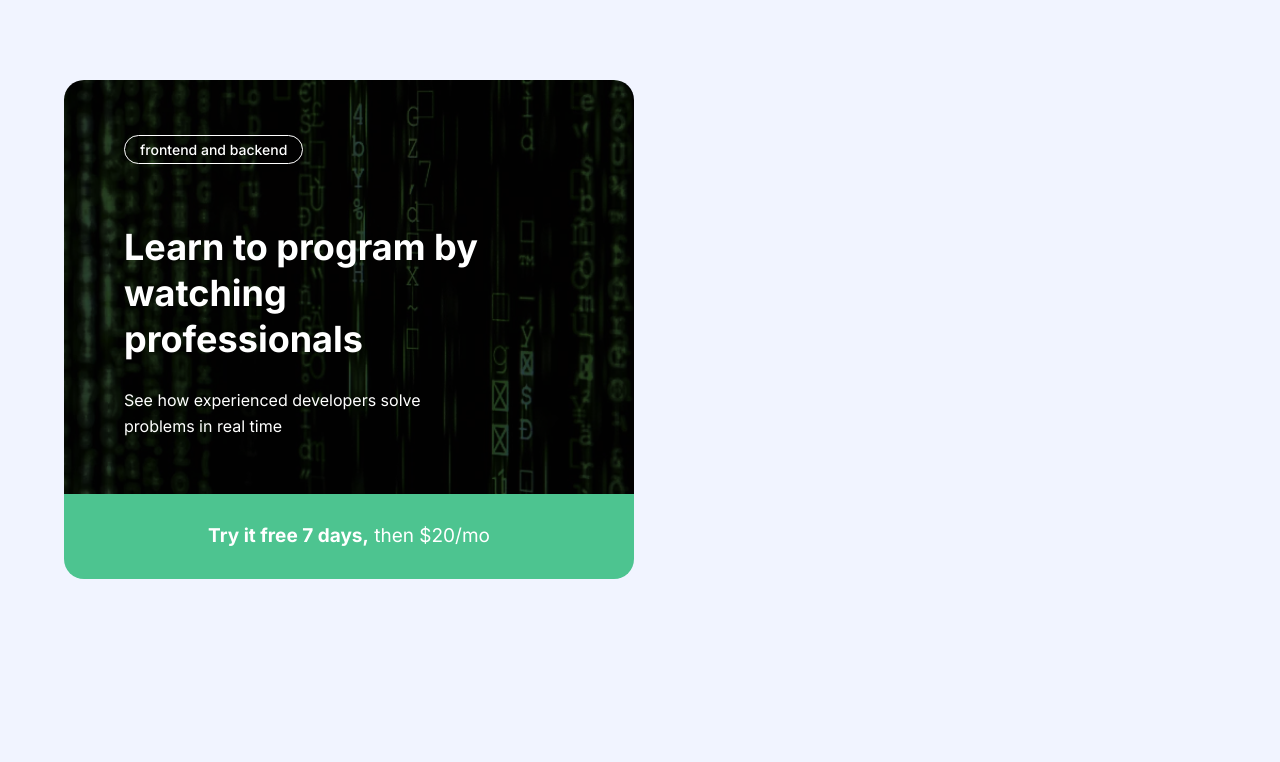
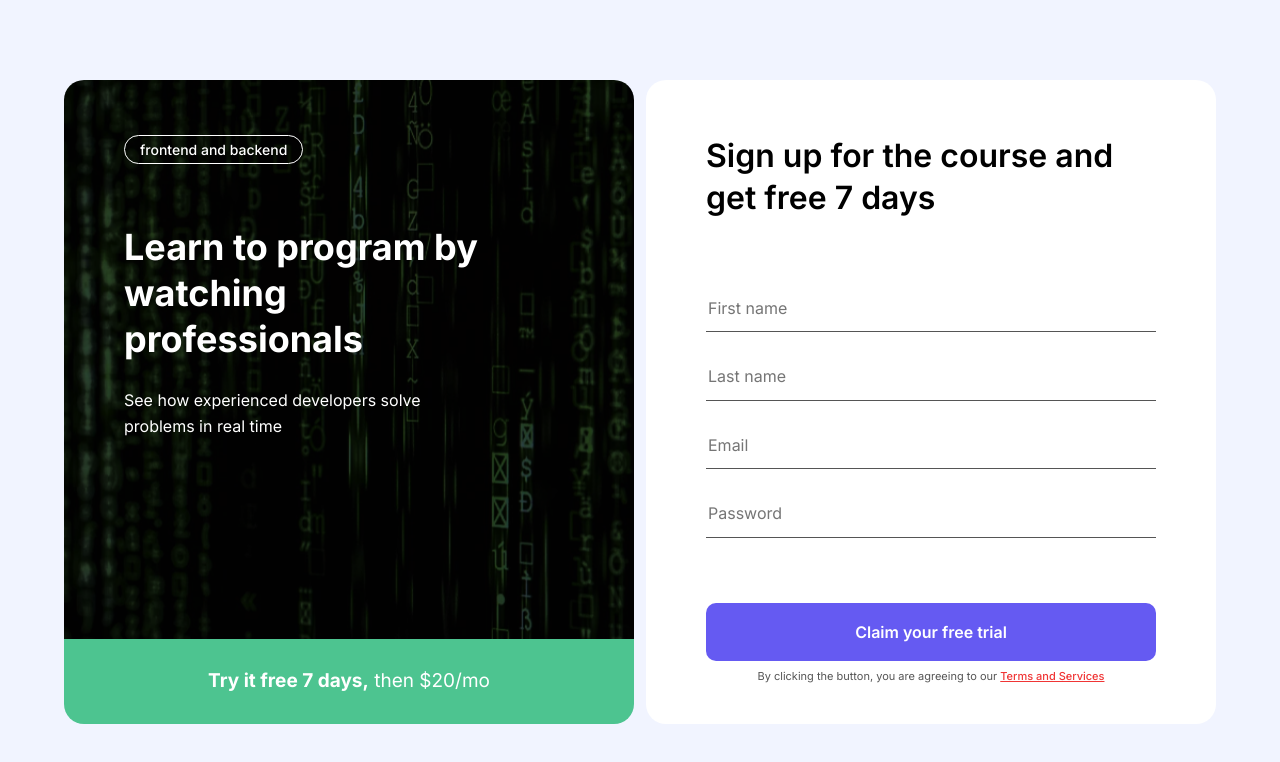
Before and after one commit to makhsudoff/Intro-from1, a plain HTML site: page index.html in a window 1280 px wide. Drawn offline with Linux system fonts and the light colour scheme; files whose address does not match are found by name.

Commit message:
Add signup-form

```diff
--- a/css/style.css
+++ b/css/style.css
@@ -38,6 +38,12 @@ img {
   height: auto;
 }
 
+*:focus {
+  outline: 1px dotted var(--purple);
+  border-radius: 1px;
+  outline-offset: 5px;
+}
+
 /* CONTAINER */
 
 .container {
@@ -57,9 +63,12 @@ img {
   padding-bottom: 80px;
 }
 
+/* INTRO PAGE */
 .intro-page {
   display: flex;
 }
+
+/* HERO */
 .hero {
   --text-color: #fff;
   display: flex;
@@ -109,3 +118,67 @@ img {
   padding: 28px;
   text-align: center;
 }
+
+
+/* SIGN-UP FORM */
+.signup-form {
+  width: 100%;
+  max-width: 570px;
+  padding: 55px 60px 40px;
+  margin-left: 12px;
+  border-radius: 20px;
+  overflow: hidden;
+  background-color: #fff ;
+}
+.signup-form-heading {
+  margin-top: 0;
+  margin-bottom: 65px;
+  font-size: 32px;
+  line-height: 42px;
+  font-weight: 600;
+}
+.signup-form-fields {
+  display: flex;
+  flex-direction: column;
+  margin-bottom: 65px;
+}
+.signup-form-field {
+  padding-top: 15px;
+  padding-bottom: 14px;
+  border: 0;
+  border-bottom: 1px solid #555;
+  color: #555;
+}
+
+.signup-form-field:not(:last-child) {
+  margin-bottom: 20px;
+}
+
+.signup-form-field:focus {
+  border-color: #000;
+  font-weight: 600;
+  color: #000;
+}
+
+.signup-form-submit {
+  display: block;
+  padding: 20px;
+  margin-bottom: 8px;
+  width: 100%;
+  border: 0;
+  border-radius: 10px;
+  background-color: var(--purple);
+  font-weight: 600;
+  color: #fff;
+  cursor: pointer;
+}
+.signup-form-notice {
+  font-size: 11px;
+  line-height: 15px;
+  text-align: center;
+  color: #555;
+}
+.signup-form-notice-link {
+  font-weight: 500;
+  color: var(--red);
+}
--- a/index.html
+++ b/index.html
@@ -31,7 +31,21 @@
             <strong>Try it free 7 days,</strong> then $20/mo
           </div>
         </div>
-        <!-- REGISTRATION-FORM -->
+        <!-- SIGN UP-FORM -->
+
+        <form class="signup-form">
+          <h2 class="signup-form-heading">Sign up for the course and get free 7 days</h2>
+          <div class="signup-form-fields">
+            <input class="signup-form-field" type="text"name="name" placeholder="First name" aria-label="Name" required>
+            <input class="signup-form-field" type="text"name="last_name" placeholder="Last name" aria-label="Last name" required>
+            <input class="signup-form-field" type="email"name="email" placeholder="Email" aria-label="Email" required>
+            <input class="signup-form-field" type="password"name="last_name" placeholder="Password" aria-label="Password" required>
+          </div>
+          <button class="signup-form-submit" type="submit">
+            Claim your free trial
+          </button>
+          <div class="signup-form-notice">By clicking the button, you are agreeing to our <a href="#" class="signup-form-notice-link">Terms and Services</a></div>
+        </form>
       </div>
     </div>
   </div>
```
